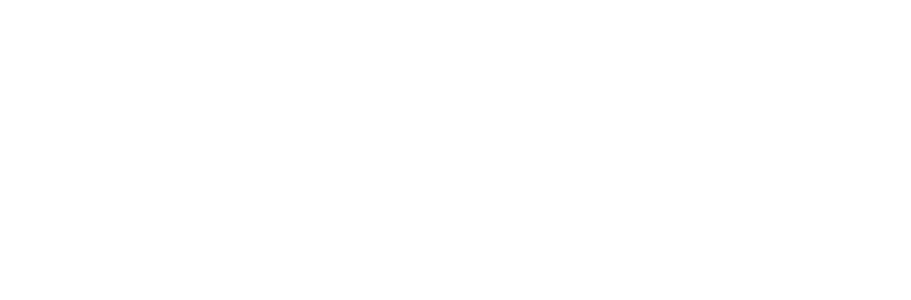
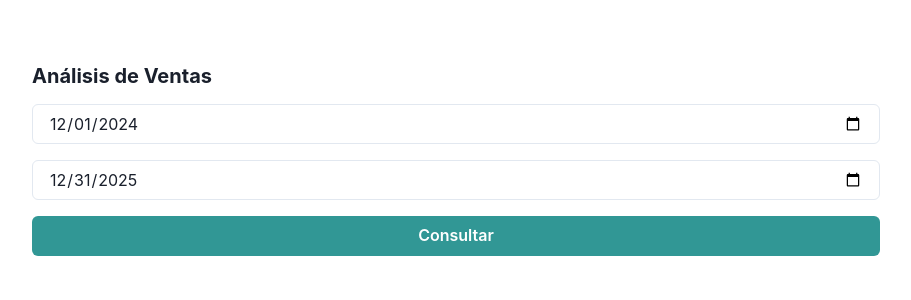
Before and after one commit to MauLom/sales-dashboard, a React (Create React App) app in the folder frontend/: page /sales-analytics in a window 1280 px wide. Before the commit this address had no page. Shown: the top 300 px of the page, without its empty margins (184-1095 px from the left). Built offline with nearby package versions, Linux system fonts and the light colour scheme.

Commit message:
added recharts and sales analytics functionalities

```diff
--- a/frontend/package.json
+++ b/frontend/package.json
@@ -12,7 +12,8 @@
     "react": "^18.2.0",
     "react-dom": "^18.2.0",
     "react-router-dom": "^6.21.1",
-    "react-scripts": "5.0.1"
+    "react-scripts": "5.0.1",
+    "recharts": "^2.15.3"
   },
   "scripts": {
     "start": "react-scripts start",
--- a/frontend/src/App.js
+++ b/frontend/src/App.js
@@ -2,6 +2,7 @@
 import { BrowserRouter as Router, Routes, Route } from "react-router-dom";
 import CustomerDashboard from "./pages/CustomerDashboard";
 import TopProducts from "./pages/TopProducts";
+import SalesAnalytics from "./pages/SalesAnalytics";
 
 function App() {
   return (
@@ -9,6 +10,7 @@
       <Routes>
         <Route path="/" element={<CustomerDashboard />} />
          <Route path="/top-products" element={<TopProducts />} />
+         <Route path="/sales-analytics" element={<SalesAnalytics />} />
       </Routes>
     </Router>
   );
--- a/frontend/src/graphql/queries.js
+++ b/frontend/src/graphql/queries.js
@@ -19,3 +19,16 @@
     }
   }
 `;
+
+export const GET_SALES_ANALYTICS = gql`
+  query GetSalesAnalytics($startDate: String!, $endDate: String!) {
+    getSalesAnalytics(startDate: $startDate, endDate: $endDate) {
+      totalRevenue
+      completedOrders
+      revenuePerCategory {
+        category
+        revenue
+      }
+    }
+  }
+`;
--- /dev/null
+++ b/frontend/src/pages/SalesAnalytics.jsx
@@ -0,0 +1,73 @@
+import { useState } from "react";
+import {
+  Box,
+  Heading,
+  Input,
+  VStack,
+  Button,
+  Text,
+  Spinner,
+  Alert,
+  AlertIcon
+} from "@chakra-ui/react";
+import { useLazyQuery } from "@apollo/client";
+import { GET_SALES_ANALYTICS } from "../graphql/queries";
+import { BarChart, Bar, XAxis, YAxis, Tooltip, ResponsiveContainer } from "recharts";
+
+export default function SalesAnalytics() {
+  const [startDate, setStartDate] = useState("2024-12-01");
+  const [endDate, setEndDate] = useState("2025-12-31");
+  const [getAnalytics, { loading, error, data }] = useLazyQuery(GET_SALES_ANALYTICS);
+
+  const handleSearch = () => {
+    getAnalytics({ variables: { startDate, endDate } });
+  };
+
+  return (
+    <Box maxW="4xl" mx="auto" mt={10} p={6}>
+      <Heading size="md" mb={4}>Análisis de Ventas</Heading>
+
+      <VStack spacing={4} align="stretch" mb={6}>
+        <Input
+          type="date"
+          value={startDate}
+          onChange={(e) => setStartDate(e.target.value)}
+        />
+        <Input
+          type="date"
+          value={endDate}
+          onChange={(e) => setEndDate(e.target.value)}
+        />
+        <Button colorScheme="teal" onClick={handleSearch}>Consultar</Button>
+      </VStack>
+
+      {loading && <Spinner />}
+      {error && (
+        <Alert status="error">
+          <AlertIcon />
+          Error: {error.message}
+        </Alert>
+      )}
+
+      {data?.getSalesAnalytics && (
+        <>
+          <Box mb={6}>
+            <Text><strong>Total de ingresos:</strong> ${data.getSalesAnalytics.totalRevenue.toFixed(2)}</Text>
+            <Text><strong>Órdenes completadas:</strong> {data.getSalesAnalytics.completedOrders}</Text>
+          </Box>
+
+          <Box h="300px">
+            <ResponsiveContainer width="100%" height="100%">
+              <BarChart data={data.getSalesAnalytics.revenuePerCategory}>
+                <XAxis dataKey="category" />
+                <YAxis />
+                <Tooltip />
+                <Bar dataKey="revenue" fill="#3182ce" />
+              </BarChart>
+            </ResponsiveContainer>
+          </Box>
+        </>
+      )}
+    </Box>
+  );
+}
```
Also changed, not shown: 2 other files (tests, documents, lock files or other folders).
